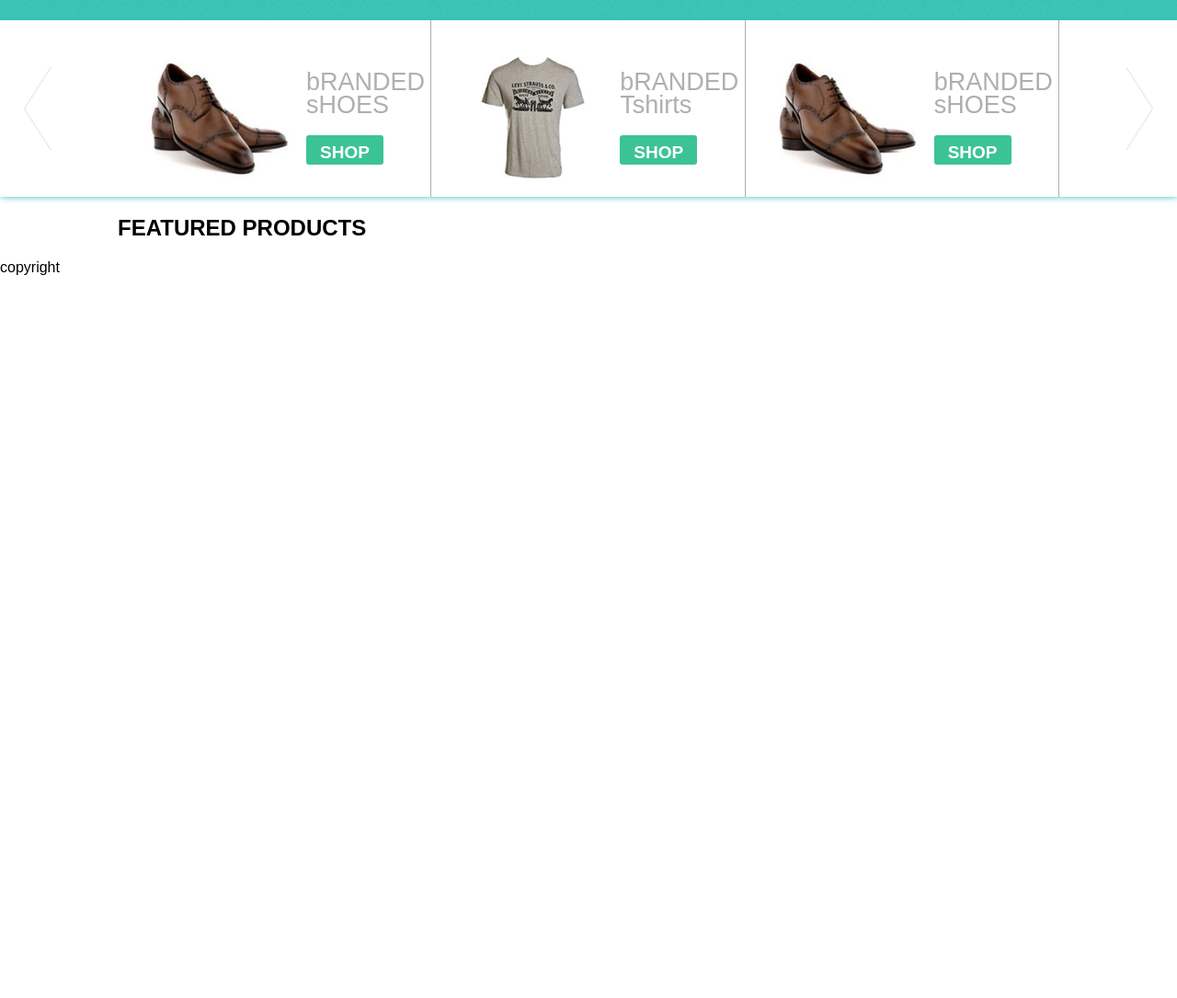
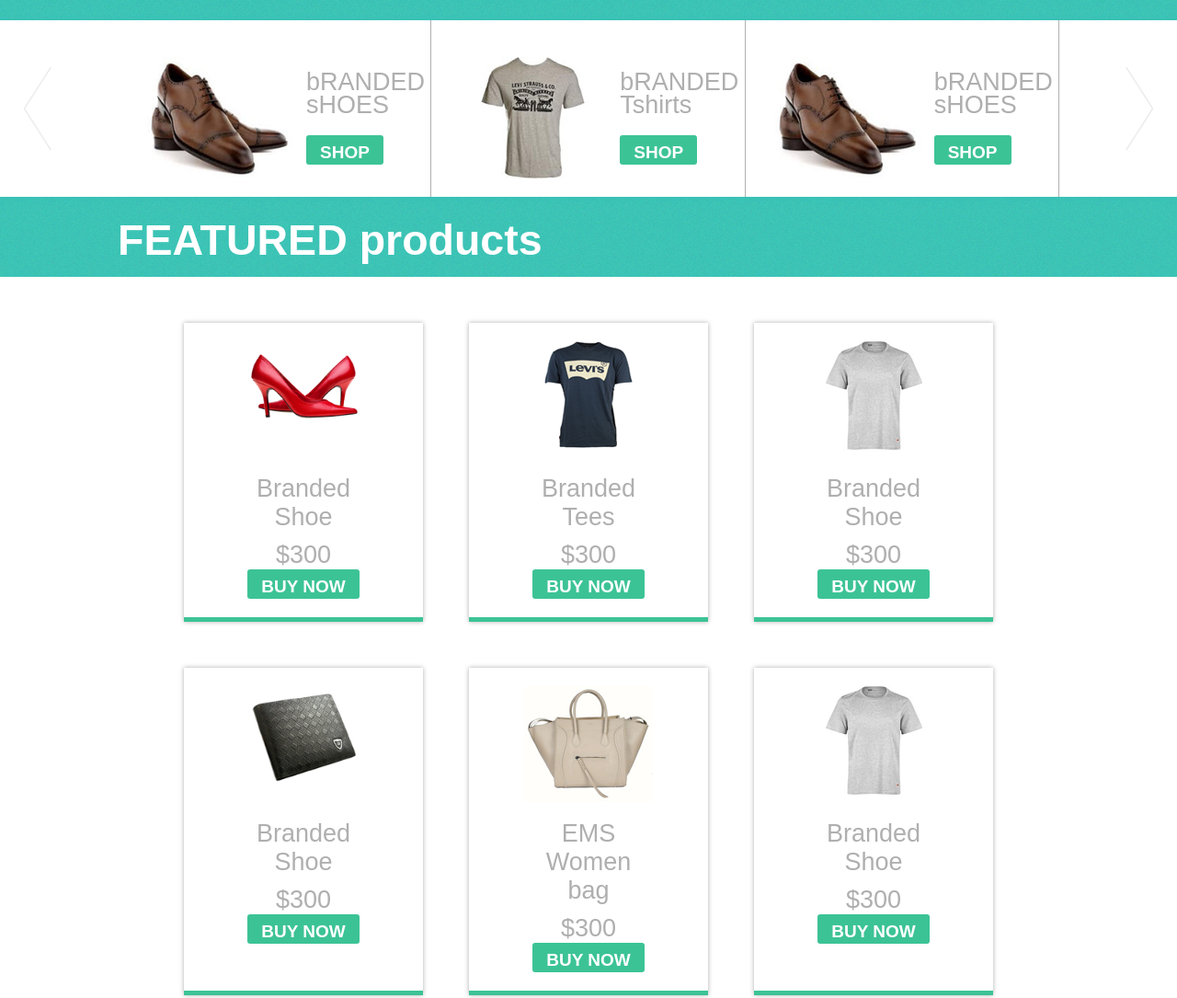
Before and after one commit to begprod/aditii, a plain HTML site: page index.html in a window 1280 px wide. Shown: the part 607-1692 px from the top of the page at 92% size. Before the commit the page ends 907 px from the top, so only its background shows below. Drawn offline with nearby package versions, Linux system fonts and the light colour scheme; a web font is replaced by a local one.

Commit message:
Product section

```diff
--- a/css/components/_products-section.sass
+++ b/css/components/_products-section.sass
@@ -0,0 +1,45 @@
+.products-section
+    &__head
+        padding: 20px 0 13px 0
+        font-size: 31px
+        color: white
+        background-image: url('../images/bg-texture.png')
+        h2
+            margin: 0
+    &__grid
+        display: flex
+        flex-direction: row
+        flex-wrap: wrap
+        justify-content: center
+        padding: 50px 0
+    &__unit
+        width: 260px
+        min-height: 260px
+        margin: 0 50px 50px 0
+        padding: 20px 60px
+        border-bottom: 5px solid $green
+        box-shadow: 0 0 5px $grayDark
+        &:nth-child(3n)
+            margin: 0 0 50px 0
+.product
+    &__img
+        min-height: 130px
+        margin: 0 0 15px 0
+        img
+            display: block
+            margin: 0 auto
+            max-width: 100%
+    &__name
+        margin: 0 0 10px 0
+        text-align: center
+        font-size: 27px
+        color: $grayDark
+    &__buy
+        display: flex
+        flex-direction: row
+        flex-wrap: wrap
+        justify-content: space-around
+        align-items: center
+    &__price
+        font-size: 27px
+        color: $grayDark
--- a/index.html
+++ b/index.html
@@ -239,9 +239,85 @@
 		</div>
 	</section>
 
-	<section>
-		<div class="wrapper">
-			<h2>FEATURED PRODUCTS</h2>
+	<section class="products-section">
+		<div class="products-section__head">
+			<div class="wrapper">
+				<h2>FEATURED products</h2>
+			</div>
+		</div>
+		<div class="products-section__grid wrapper">
+			<div class="products-section__unit product">
+				<div class="product__img">
+					<img src="./images/catalog/p1.png" alt="Branded Shoe">
+				</div>
+				<div class="product__name">
+					Branded Shoe
+				</div>
+				<div class="product__buy">
+					<div class="product__price">$300</div>
+					<a href="#" class="btn btn--sm btn--green">Buy now</a>
+				</div>
+			</div>
+			<div class="products-section__unit product">
+				<div class="product__img">
+					<img src="./images/catalog/p2.png" alt="Branded Tees">
+				</div>
+				<div class="product__name">
+					Branded Tees
+				</div>
+				<div class="product__buy">
+					<div class="product__price">$300</div>
+					<a href="#" class="btn btn--sm btn--green">Buy now</a>
+				</div>
+			</div>
+			<div class="products-section__unit product">
+				<div class="product__img">
+					<img src="./images/catalog/p3.png" alt="Branded Shoe">
+				</div>
+				<div class="product__name">
+					Branded Shoe
+				</div>
+				<div class="product__buy">
+					<div class="product__price">$300</div>
+					<a href="#" class="btn btn--sm btn--green">Buy now</a>
+				</div>
+			</div>
+			<div class="products-section__unit product">
+				<div class="product__img">
+					<img src="./images/catalog/p4.png" alt="Branded Shoe">
+				</div>
+				<div class="product__name">
+					Branded Shoe
+				</div>
+				<div class="product__buy">
+					<div class="product__price">$300</div>
+					<a href="#" class="btn btn--sm btn--green">Buy now</a>
+				</div>
+			</div>
+			<div class="products-section__unit product">
+				<div class="product__img">
+					<img src="./images/catalog/p5.png" alt="EMS Women bag">
+				</div>
+				<div class="product__name">
+					EMS Women bag
+				</div>
+				<div class="product__buy">
+					<div class="product__price">$300</div>
+					<a href="#" class="btn btn--sm btn--green">Buy now</a>
+				</div>
+			</div>
+			<div class="products-section__unit product">
+				<div class="product__img">
+					<img src="./images/catalog/p3.png" alt="Branded Shoe">
+				</div>
+				<div class="product__name">
+					Branded Shoe
+				</div>
+				<div class="product__buy">
+					<div class="product__price">$300</div>
+					<a href="#" class="btn btn--sm btn--green">Buy now</a>
+				</div>
+			</div>
 		</div>
 	</section>
 
```
Also changed, not shown: css/style.css, images/catalog/p1.png (added), images/catalog/p2.png (added), images/catalog/p3.png (added), images/catalog/p4.png (added), images/catalog/p5.png (added).
